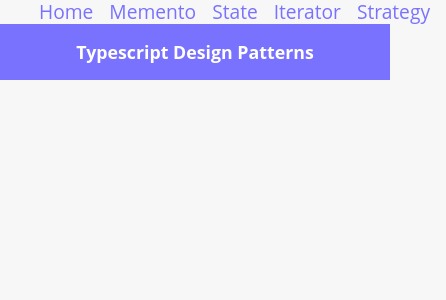
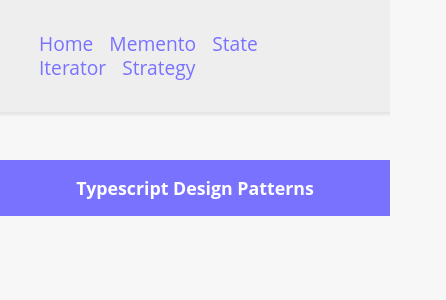
Before and after one commit to metafield/Design-Patterns-Typescript, a React (Create React App) app: page / in a window 390 px wide. Shown: the top 300 px of the page, 446 px wide, since content can reach past the window. Built offline with nearby package versions, Linux system fonts and the light colour scheme.

Commit message:
fixes nav on mobile

```diff
--- a/src/Components/Nav.tsx
+++ b/src/Components/Nav.tsx
@@ -27,14 +27,21 @@ export const Nav: FC<Props> = ({ links }) => {
 const Menu = styled.nav`
   display: grid;
   grid-template-columns: var(--grid);
+  background-color: #eee;
+  padding: 2rem 0;
+  margin-bottom: 3rem;
+  box-shadow: var(--shadow);
+
   > * {
     grid-column: 2;
   }
+
   ul {
+    display: flex;
+    flex-wrap: wrap;
   }
 
   li {
-    display: inline;
     margin-right: 1rem;
     font: 400 1.2rem/1.5rem var(--body-font);
   }
```
